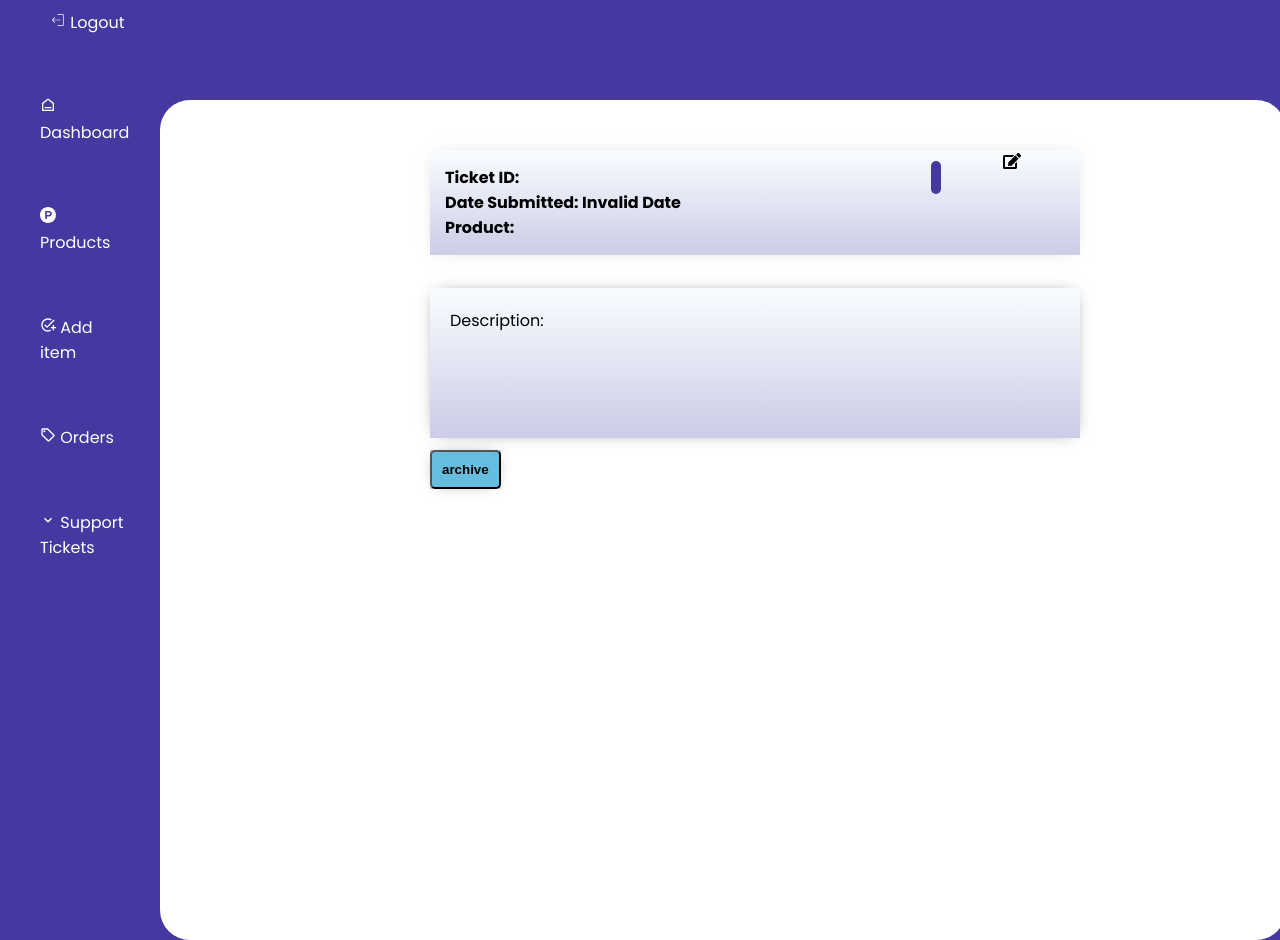
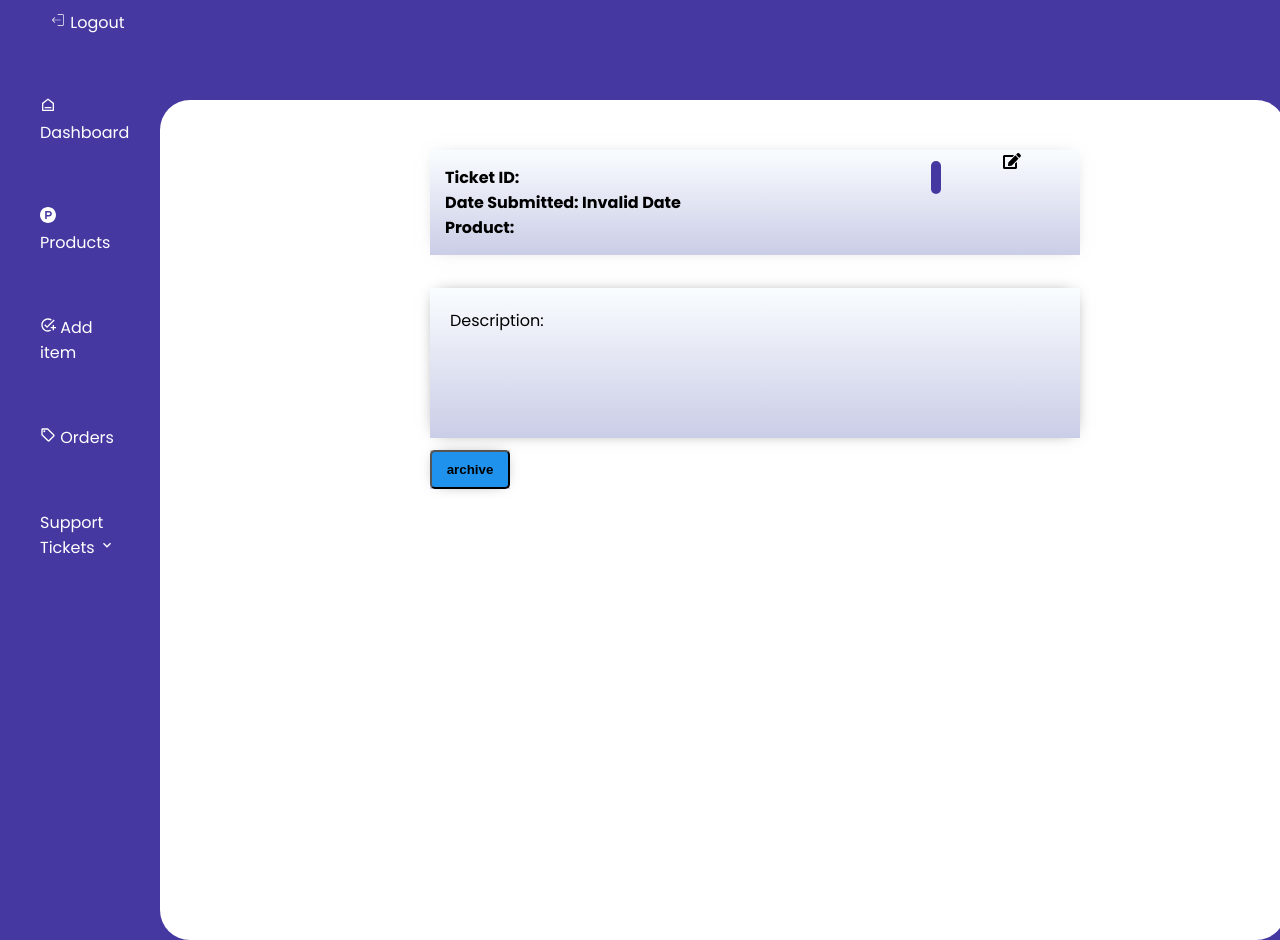
Before and after one commit to MarwenCode/Dashboard-admin-app, a React (Create React App) app in the folder client/: page /ticket/1 in a window 1280 px wide. Built offline with nearby package versions, Linux system fonts and the light colour scheme; no server answers.

Commit message:
single ticket status

```diff
--- a/client/src/components/singleTicket/SingleTicket.jsx
+++ b/client/src/components/singleTicket/SingleTicket.jsx
@@ -125,8 +125,9 @@ const SingleTicket = () => {
           <button
             className="closeTicket"
             style={{
-              // backgroundColor: close ? "#1e92ed" : "#1eed40",
-              backgroundColor: close ? "#66bdde" :  "#4f9547"
+              backgroundColor: close ? "#1e92ed" : "#1eed40",
+              // backgroundColor: close ? "#66bdde" :  "#4f9547"
+              // backgroundColor: close ? "#66bdde" :  "#4f9547"
             }}
             onClick={() => setClose((prev) => !prev)}>
             {close ? "archive" : "done"}
--- a/client/src/components/singleTicket/singleticket.scss
+++ b/client/src/components/singleTicket/singleticket.scss
@@ -83,7 +83,7 @@
           outline: none;
         }
 
-        .updateBtn{
+        .updateBtn {
           margin-top: 30px;
           margin-left: 560px;
 
@@ -92,7 +92,6 @@
           border-radius: 5px;
           cursor: pointer;
           font-weight: 700;
-
         }
       }
     }
@@ -110,21 +109,26 @@
         margin-right: 450px;
       }
 
-      button {
-        background-color: #4538a1;
+      .closeTicket {
+        // background-color: #4538a1;
         padding: 10px;
         border-radius: 5px;
         cursor: pointer;
         font-weight: 700;
+        width: 80px;
+        cursor: pointer;
 
 
 
 
 
+      }
+
+      .closeTicket:hover {
+        background-color: #4538a1;
 
 
-
-
+      }
 
 
 
@@ -138,10 +142,9 @@
       .addNote:hover {
         background-color: #4538a1;
       }
-        .closeTicket:hover {
-          background-color: #4538a1;
-        }
-      }
+
+
+
     }
   }
   //     .modalActive{
--- a/client/src/pages/sidebar/SideBar.jsx
+++ b/client/src/pages/sidebar/SideBar.jsx
@@ -70,7 +70,7 @@ const SideBar = () => {
 
          <Link to="/tickets" className="link">
          <li className="item" onClick={() => setDetails(!details)} >
-         <summary  > <MdExpandMore />  Support Tickets</summary>
+         <summary  >  Support Tickets <MdExpandMore /> </summary>
          {details &&
 
          <Link  to="/addTicket" className="link" >
```
Lines whose indentation alone changed are shown as unchanged.
